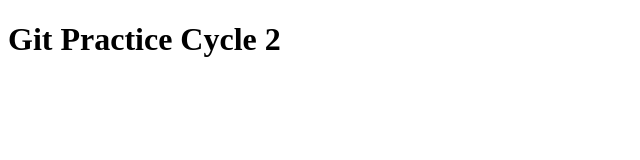
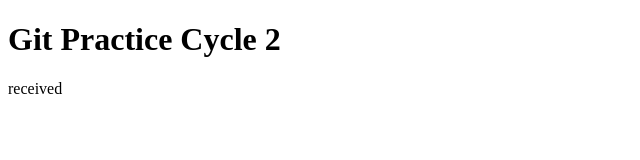
Before and after one commit to KaneLabs/git_practice, a plain HTML site: page index.html in a window 1280 px wide. Shown: the full height of the page, 0-640 px from the left. Drawn offline with Linux system fonts and the light colour scheme.

Commit message:
Update index.html
practice cycle 2 recieved

```diff
--- a/index.html
+++ b/index.html
@@ -6,5 +6,6 @@
   </head>
   <body>
     <h1>Git Practice Cycle 2</h1>
+    <p>received</p>
   </body>
 </html>
```
